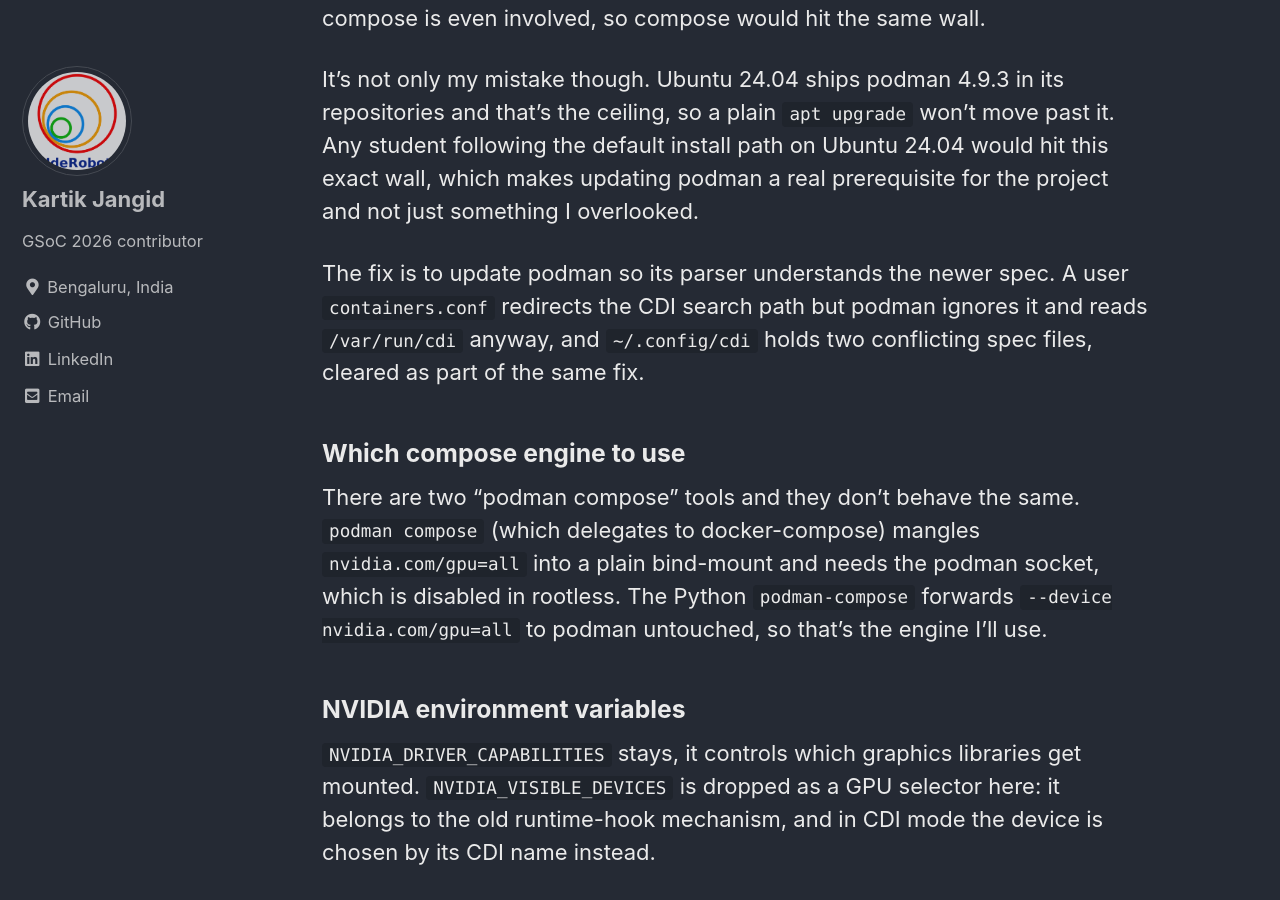
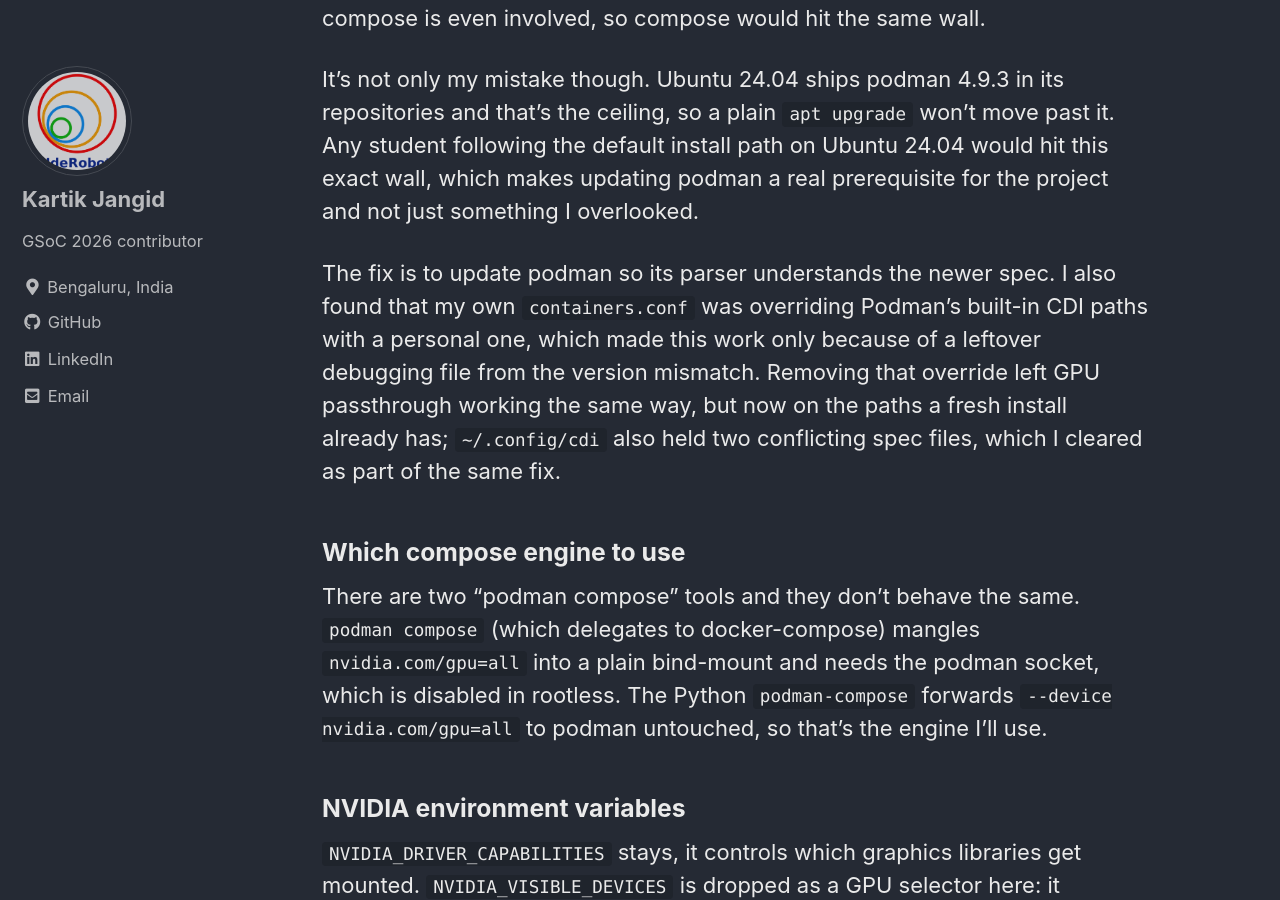
Before and after one commit to TheRoboticsClub/gsoc2026-Kartik_Jangid, a Jekyll site: the page built from docs/_posts/2026-07-22-coding-week-9.md, in a window 1280 px wide and 900 px high, scrolled down 1484 px. Built offline with Jekyll 4.4.1, drawn with Linux system fonts in a browser that asks for light colours; cached includes are drawn as plain includes.

Commit message:
Fixed some errors

```diff
--- a/docs/_posts/2026-07-22-coding-week-9.md
+++ b/docs/_posts/2026-07-22-coding-week-9.md
@@ -21,7 +21,7 @@
 
 It's not only my mistake though. Ubuntu 24.04 ships podman 4.9.3 in its repositories and that's the ceiling, so a plain `apt upgrade` won't move past it. Any student following the default install path on Ubuntu 24.04 would hit this exact wall, which makes updating podman a real prerequisite for the project and not just something I overlooked.
 
-The fix is to update podman so its parser understands the newer spec. A user `containers.conf` redirects the CDI search path but podman ignores it and reads `/var/run/cdi` anyway, and `~/.config/cdi` holds two conflicting spec files, cleared as part of the same fix.
+The fix is to update podman so its parser understands the newer spec. I also found that my own `containers.conf` was overriding Podman's built-in CDI paths with a personal one, which made this work only because of a leftover debugging file from the version mismatch. Removing that override left GPU passthrough working the same way, but now on the paths a fresh install already has; `~/.config/cdi` also held two conflicting spec files, which I cleared as part of the same fix.
 
 ### Which compose engine to use
 There are two "podman compose" tools and they don't behave the same. `podman compose` (which delegates to docker-compose) mangles `nvidia.com/gpu=all` into a plain bind-mount and needs the podman socket, which is disabled in rootless. The Python `podman-compose` forwards `--device nvidia.com/gpu=all` to podman untouched, so that's the engine I'll use.
```
